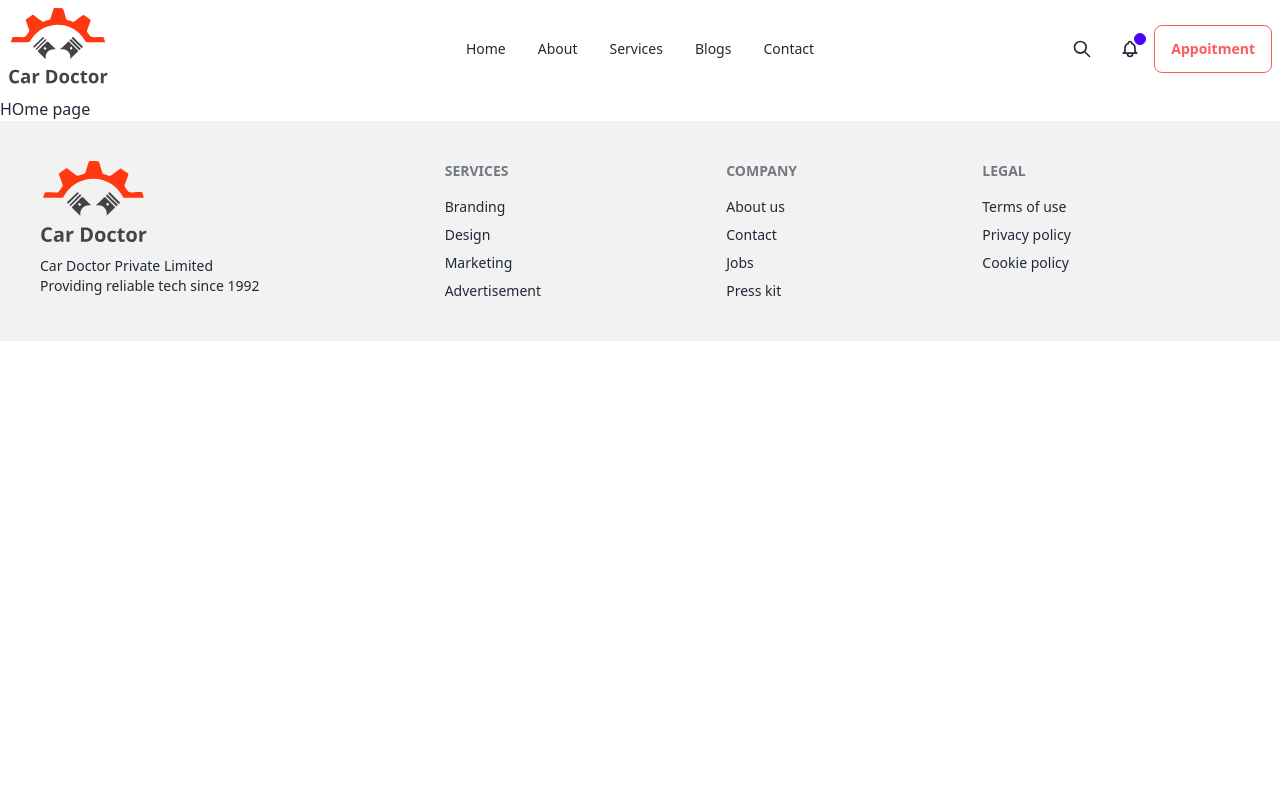
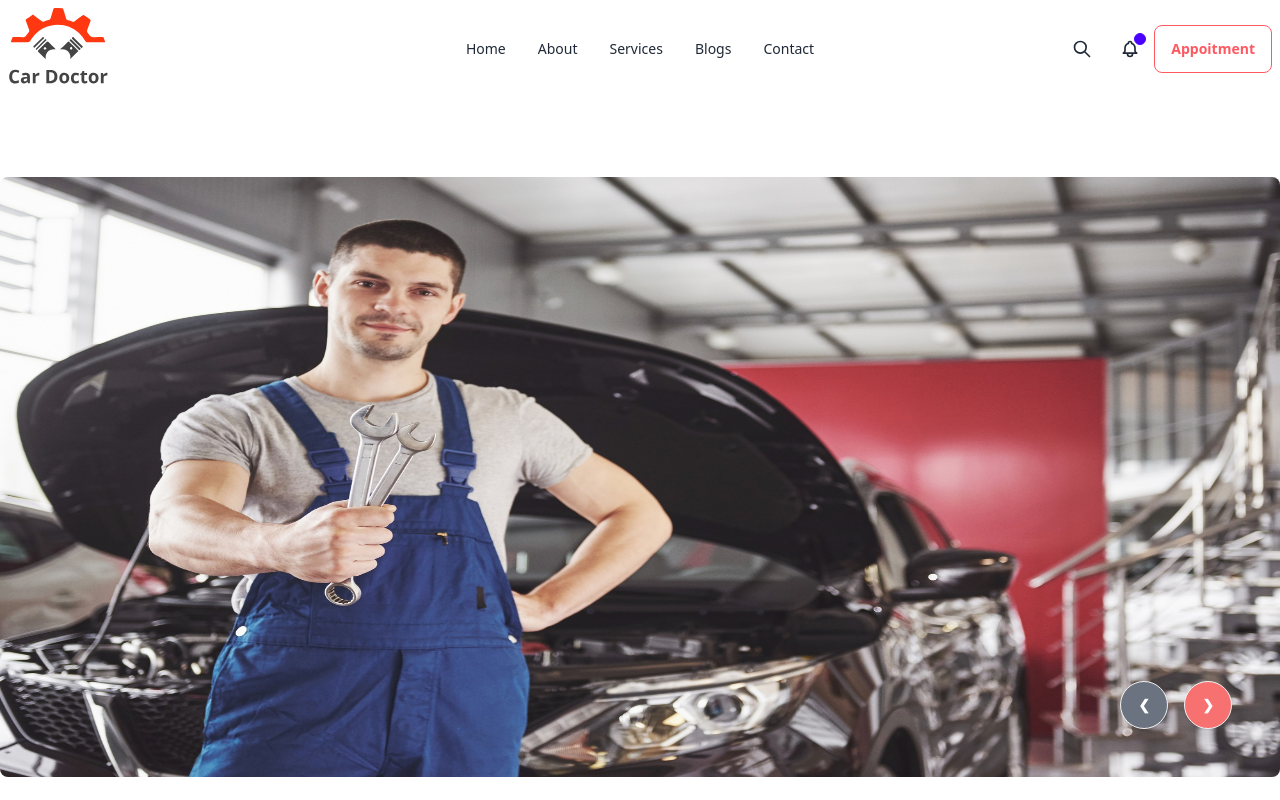
Before and after one commit to kaziabulhasib/car-doctor-client, a React (Vite) app: page / in a window 1280 px wide. Shown: the top 800 px of the page. Built offline with nearby package versions, Linux system fonts and the light colour scheme.

Commit message:
add:banner homepage

```diff
--- /dev/null
+++ b/src/components/Banner.jsx
@@ -0,0 +1,57 @@
+import slide1 from "../assets/images/banner/1.jpg";
+import slide2 from "../assets/images/banner/2.jpg";
+import slide3 from "../assets/images/banner/3.jpg";
+import slide4 from "../assets/images/banner/4.jpg";
+const Banner = () => {
+  return (
+    <div className='carousel w-full my-20 h-[600px] rounded-lg'>
+      <div id='slide1' className='carousel-item relative w-full'>
+        <img src={slide1} className='w-full' />
+
+        <div className='absolute right-12 bottom-12 flex gap-4'>
+          <a href='#slide4' className='btn btn-circle bg-gray-500 text-white'>
+            ❮
+          </a>
+          <a href='#slide2' className='btn btn-circle bg-red-400 text-white'>
+            ❯
+          </a>
+        </div>
+      </div>
+      <div id='slide2' className='carousel-item relative w-full'>
+        <img src={slide2} className='w-full' />
+        <div className='absolute right-12 bottom-12 flex gap-4'>
+          <a href='#slide1' className='btn btn-circle bg-gray-500 text-white'>
+            ❮
+          </a>
+          <a href='#slide3' className='btn btn-circle bg-red-400 text-white'>
+            ❯
+          </a>
+        </div>
+      </div>
+      <div id='slide3' className='carousel-item relative w-full'>
+        <img src={slide3} className='w-full' />
+        <div className='absolute right-12 bottom-12 flex gap-4'>
+          <a href='#slide4' className='btn btn-circle bg-gray-500 text-white'>
+            ❮
+          </a>
+          <a href='#slide2' className='btn btn-circle bg-red-400 text-white'>
+            ❯
+          </a>
+        </div>
+      </div>
+      <div id='slide4' className='carousel-item relative w-full'>
+        <img src={slide4} className='w-full' />
+        <div className='absolute right-12 bottom-12 flex gap-4'>
+          <a href='#slide2' className='btn btn-circle bg-gray-500 text-white'>
+            ❮
+          </a>
+          <a href='#slide1' className='btn btn-circle bg-red-400 text-white'>
+            ❯
+          </a>
+        </div>
+      </div>
+    </div>
+  );
+};
+
+export default Banner;
--- a/src/pages/Home.jsx
+++ b/src/pages/Home.jsx
@@ -1,7 +1,9 @@
+import Banner from "../components/Banner";
+
 const Home = () => {
   return (
     <div>
-      <h className='3xl'>HOme page</h>
+      <Banner />
     </div>
   );
 };
```
